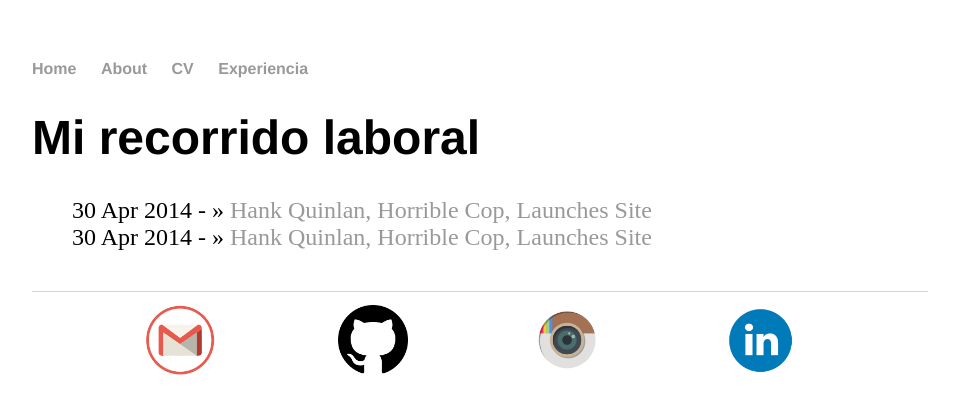
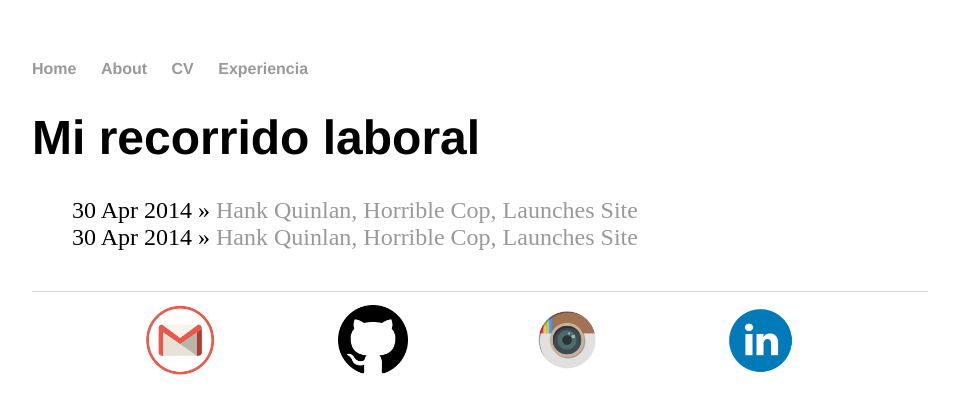
Before and after one commit to isx47590131/isx47590131.github.io, a Jekyll site: the page built from experiencia/index.html, in a window 1280 px wide. Shown: the top 414 px of the page, without its empty margins (160-1119 px from the left). Built offline with Jekyll 4.4.1, drawn with Linux system fonts in a browser that asks for light colours.

```diff
--- a/experiencia/index.html
+++ b/experiencia/index.html
@@ -6,6 +6,6 @@ title: Mi recorrido laboral
 	<ul class="posts">
 
 	  {% for post in site.posts %}
-	    <li><span>{{ post.date | date_to_string }} -</span> » <a href="{{ post.url }}" title="{{ post.title }}">{{ post.title }}</a></li>
+	    <li><span>{{ post.date | date_to_string }}</span> » <a href="{{ post.url }}" title="{{ post.title }}">{{ post.title }}</a></li>
 	  {% endfor %}
 	</ul>
```
